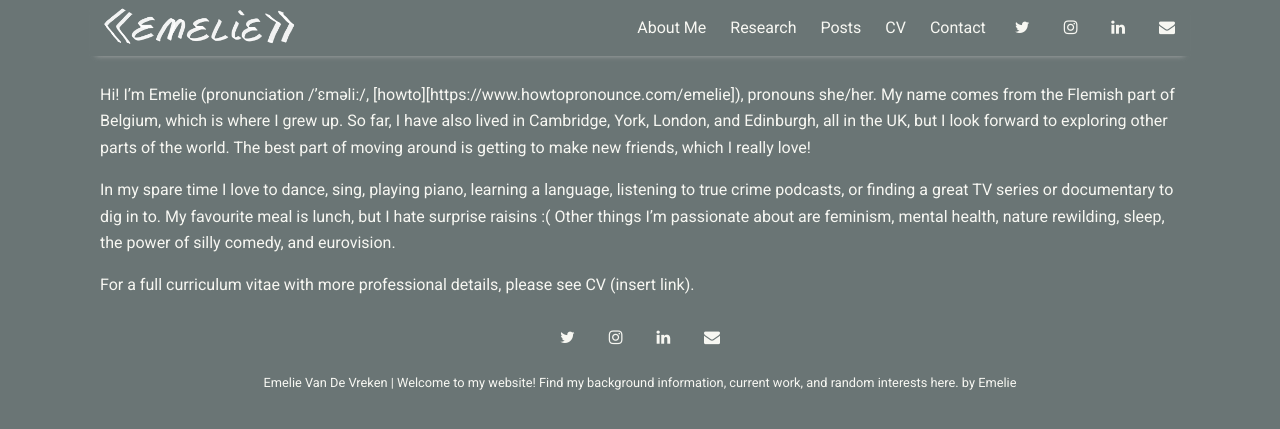
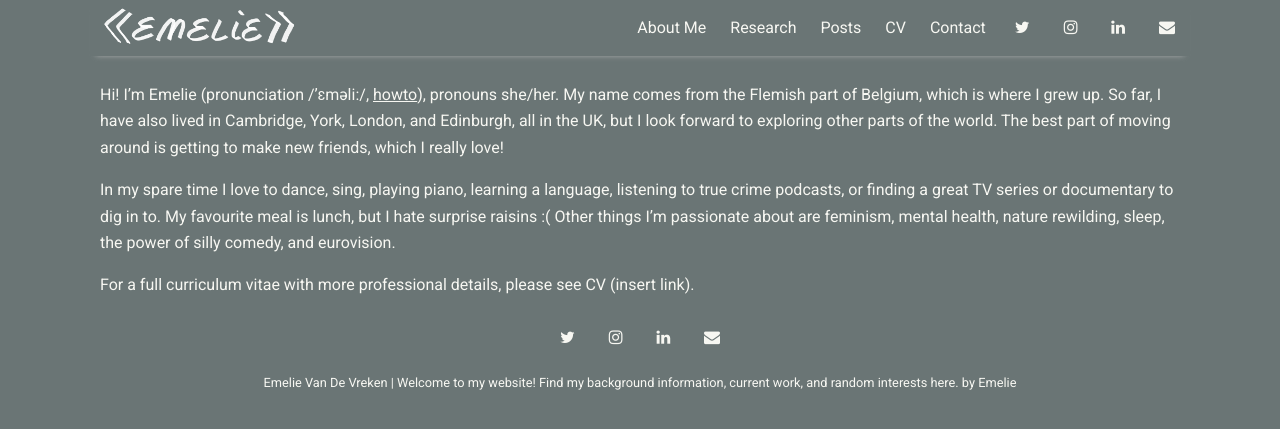
Before and after one commit to evdv/evdv.github.io, a Jekyll site: the page built from _pages/about.md, in a window 1280 px wide. Shown: the top 429 px of the page. Built offline with Jekyll 4.4.1, drawn with Linux system fonts in a browser that asks for light colours; nearby versions of some CDN libraries.

Commit message:
Fix link on About page

```diff
--- a/_pages/about.md
+++ b/_pages/about.md
@@ -4,7 +4,7 @@ title: About Me
 permalink: /about
 ---
 
-Hi! I'm Emelie (pronunciation /'ɛməli:/, [howto][https://www.howtopronounce.com/emelie]), pronouns she/her.
+Hi! I'm Emelie (pronunciation /'ɛməli:/, [howto](https://www.howtopronounce.com/emelie)), pronouns she/her.
 My name comes from the Flemish part of Belgium, which is where I grew up.
 So far, I have also lived in Cambridge, York, London, and Edinburgh, all in the UK, but I look forward to exploring other parts of the world.
 The best part of moving around is getting to make new friends, which I really love!
```
